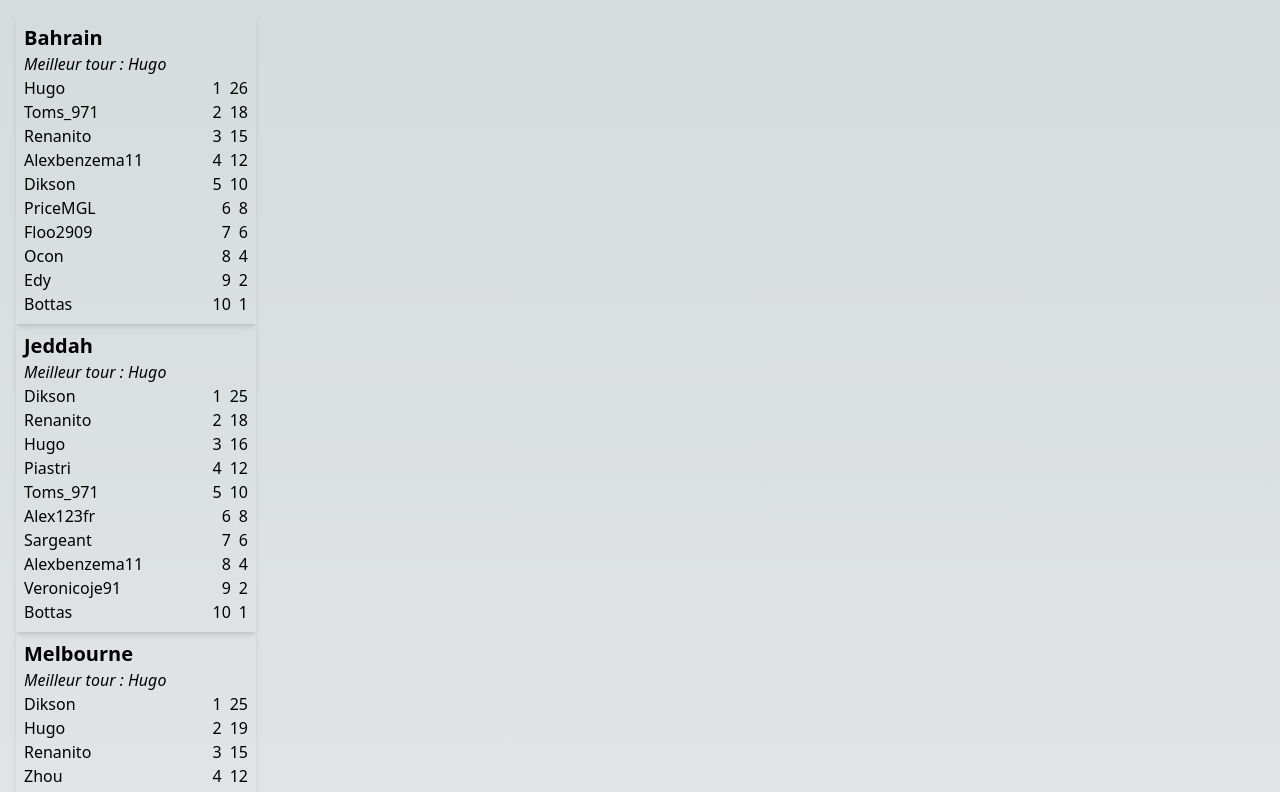
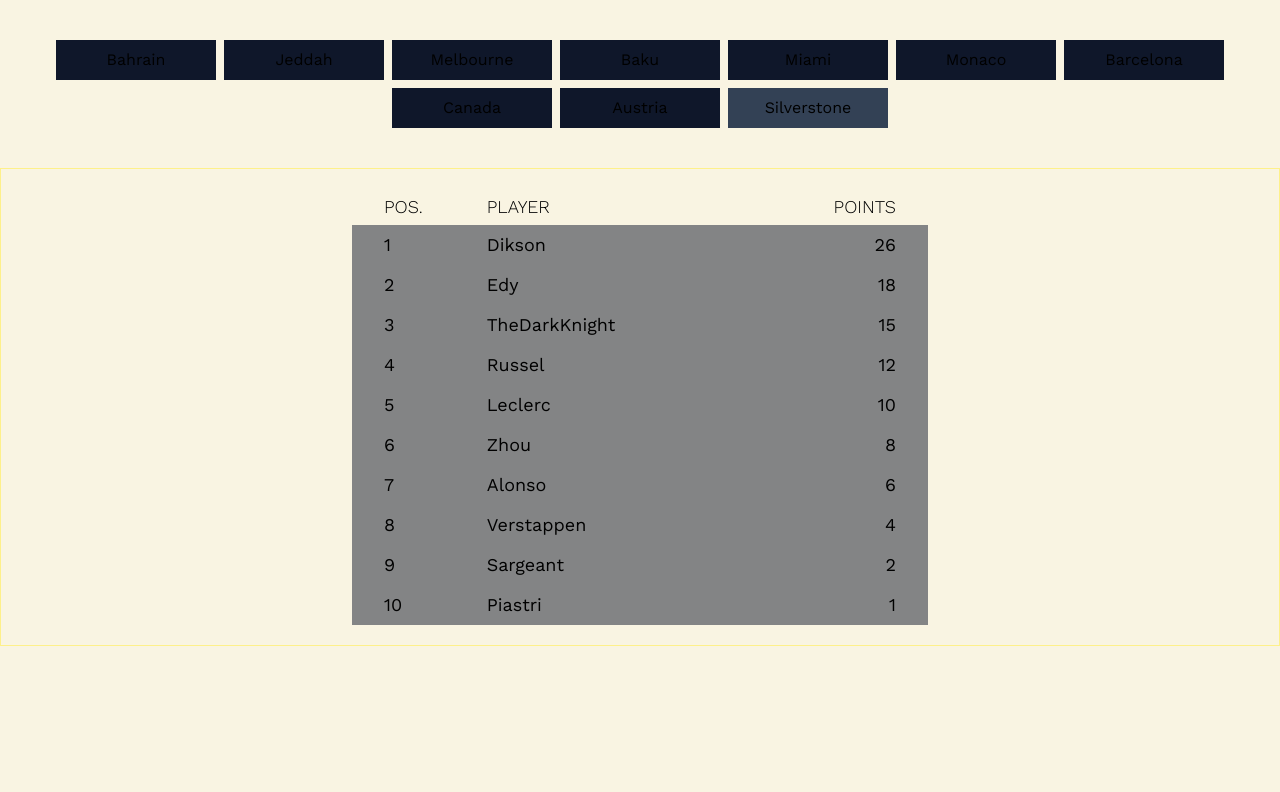
Before and after one commit to pauldkn/f1_tracking, a Next.js app: page / in a window 1280 px wide. Shown: the top 792 px of the page. Built offline with nearby package versions, Linux system fonts and the light colour scheme.

Commit message:
add: resultTable for each track + styles

```diff
--- a/components/PiloteTable.tsx
+++ /dev/null
@@ -1,28 +0,0 @@
-import { raceResults } from "@/data/resultData";
-// import { useReactTable } from "@tanstack/react-table";
-
-export const PiloteTable = () => {
-  //   const table = useReactTable();
-
-  return (
-    <div>
-      {raceResults.map((race, i) => (
-        <div id="result" className="p-2 shadow-md w-60" key={i}>
-          <div className="text-xl font-bold">{race.track.name}</div>
-          <div className="italic">Meilleur tour : {race.fastestLap}</div>
-          <div>
-            {race.results.map((piloteResult, i) => (
-              <div key={i} className="flex justify-between gap-2">
-                <span>{piloteResult.pilote}</span>
-                <div className="flex gap-2">
-                  <span>{piloteResult.position}</span>
-                  <span>{piloteResult.points}</span>
-                </div>
-              </div>
-            ))}
-          </div>
-        </div>
-      ))}
-    </div>
-  );
-};
--- /dev/null
+++ b/components/RaceResultTable.tsx
@@ -0,0 +1,66 @@
+import {
+  createColumnHelper,
+  flexRender,
+  getCoreRowModel,
+  useReactTable,
+} from "@tanstack/react-table";
+import { PiloteResult } from "@/types/result";
+
+const columnHelper = createColumnHelper<PiloteResult>();
+const columns = [
+  columnHelper.accessor("position", {
+    header: () => <div className="text-start w-min">Pos.</div>,
+    cell: (props) => <span className="text-start">{props.getValue()}</span>,
+  }),
+  columnHelper.accessor("pilote", {
+    header: () => <div className="text-start w-min">Player</div>,
+  }),
+  columnHelper.accessor("points", {
+    header: () => <div className="text-end w-min">Points</div>,
+    cell: (props) => <span className="block text-end">{props.getValue()}</span>,
+  }),
+];
+
+export const RaceResultTable = ({ results }: { results: PiloteResult[] }) => {
+  const table = useReactTable({
+    data: results,
+    columns,
+    getCoreRowModel: getCoreRowModel(),
+  });
+
+  return (
+    <div className="border border-yellow-200 text-lg grid place-items-center p-5">
+      <table className="max-w-xl">
+        <thead>
+          {table.getHeaderGroups().map((headerGroup) => (
+            <tr key={headerGroup.id}>
+              {headerGroup.headers.map((header, i) => (
+                <th
+                  key={header.id}
+                  className={`uppercase py-1 px-4 font-light sm:px-8 ${
+                    i === 1 ? "w-full" : "w-fit"
+                  }`}
+                >
+                  {header.isPlaceholder
+                    ? null
+                    : flexRender(header.column.columnDef.header, header.getContext())}
+                </th>
+              ))}
+            </tr>
+          ))}
+        </thead>
+        <tbody className="hover:cursor-pointer bg-slate-900 bg-opacity-50">
+          {table.getRowModel().rows.map((row) => (
+            <tr key={row.id} className="mb-0.5 rounded-md hover:bg-slate-800">
+              {row.getVisibleCells().map((cell, i) => (
+                <td key={cell.id} className="py-1.5 px-4 sm:px-8">
+                  {flexRender(cell.column.columnDef.cell, cell.getContext())}
+                </td>
+              ))}
+            </tr>
+          ))}
+        </tbody>
+      </table>
+    </div>
+  );
+};
--- a/pages/index.tsx
+++ b/pages/index.tsx
@@ -1,9 +1,30 @@
-import { PiloteTable } from "@/components/PiloteTable";
+import { useState } from "react";
+import { Work_Sans as CustomFont } from "next/font/google";
+import { RaceResultTable } from "@/components/RaceResultTable";
+import { raceResults } from "@/data/resultData";
+import { TrackName } from "@/types/track";
+const font = CustomFont({ subsets: ["latin"], display: "swap", weight: "variable" });
 
 export default function Home() {
+  const [track, setTrack] = useState<TrackName>("Silverstone");
+  const race = raceResults.find((r) => r.track.name === track);
+
   return (
-    <div className="p-4 flex flex-col gap-4">
-      <PiloteTable />
+    <div className={font.className}>
+      <div id="trackList" className="flex flex-wrap items-center justify-center gap-2 p-10">
+        {raceResults.map((race, i) => (
+          <div
+            key={i}
+            className={`w-40 min-w-fit p-2 grid place-items-center hover:cursor-pointer ${
+              race.track.name === track ? "bg-slate-700" : "bg-slate-900 hover:bg-slate-800"
+            }`}
+            onClick={() => setTrack(race.track.name)}
+          >
+            <span>{race.track.name}</span>
+          </div>
+        ))}
+      </div>
+      {race ? <RaceResultTable results={race.results} /> : <p>Not found.</p>}
     </div>
   );
 }
--- a/styles/globals.css
+++ b/styles/globals.css
@@ -4,20 +4,17 @@
 
 :root {
   --foreground-rgb: 0, 0, 0;
-  --background-start-rgb: 214, 219, 220;
-  --background-end-rgb: 255, 255, 255;
+  --background-main-rgb: 249, 244, 226;
 }
 
 @media (prefers-color-scheme: dark) {
   :root {
     --foreground-rgb: 255, 255, 255;
-    --background-start-rgb: 0, 0, 0;
-    --background-end-rgb: 0, 0, 0;
+    --background-main-rgb: 29, 33, 50;
   }
 }
 
 body {
   color: rgb(var(--foreground-rgb));
-  background: linear-gradient(to bottom, transparent, rgb(var(--background-end-rgb)))
-    rgb(var(--background-start-rgb));
+  background: rgb(var(--background-main-rgb));
 }
```
